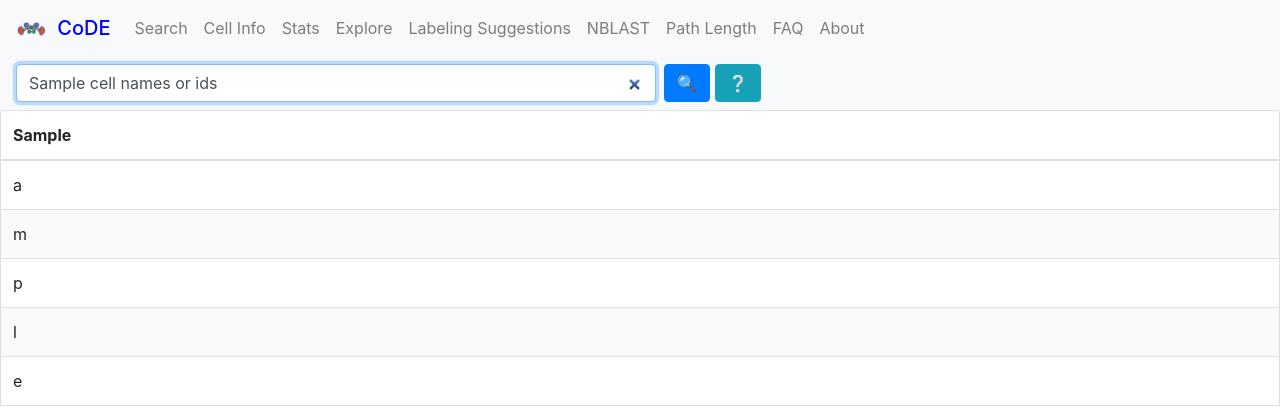
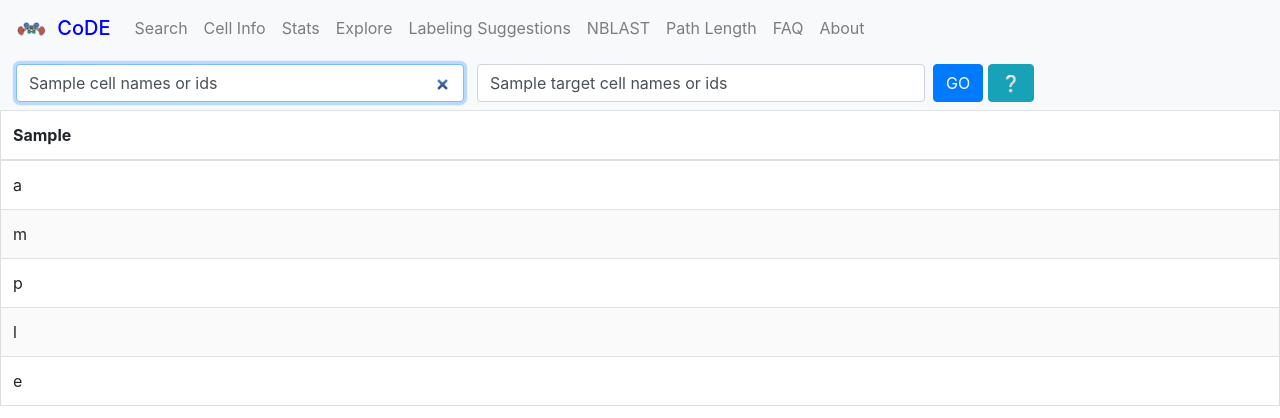
Before and after one commit to murthylab/codex, a Flask app: template src/templates/distance_table.html in a window 1280 px wide. Shown: the top 418 px of the page. Run offline with Flask 2, Linux system fonts and the light colour scheme; the template is opened without the code that fills it: most values are stand-ins (such as "Sample title", 1, 10 or a date in 2020); parts of the project's set-up code (start-up, migrations or seed data) failed here and were passed over; some libraries are stand-ins or nearby versions.

Commit message:
Distance source / target (WIP)

```diff
--- a/src/main.py
+++ b/src/main.py
@@ -823,6 +823,9 @@ def nblast():
             download_url=url_for('nblast', download=1, cell_names_or_ids=cell_names_or_ids),
             info_title=nblast_doc['q'],
             info_text=nblast_doc['a'],
+            info_body="NBLAST is a method for comparing cell by shape / morphology. With this tool you can specify one "
+                      "or more source cells + one or more target cells, and get a matrix of NBLAST scores for all "
+                      "source/target pairs. The higher the score (max 1) the more similar the corresponding cells are.",
             sample_input=sample_input,
         )
 
--- a/src/templates/distance_table.html
+++ b/src/templates/distance_table.html
@@ -3,8 +3,9 @@
 {% block content %}
   <nav class="navbar navbar-light bg-light">
     <form class="form-inline">
-      <input class="form-control mr-sm-2" style="width: 50vw;" autocomplete="off" autofocus type="search" id="cell_names_or_ids" name="cell_names_or_ids" placeholder="enter 2 or more Cell names or IDs" aria-label="Cell IDs" value="{{cell_names_or_ids}}">
-      <button class="btn btn btn-primary my-2 my-sm-0" type="submit" onclick="loading();">&#128269;</button>
+      <input class="form-control mr-sm-2" style="width: 35vw;" autocomplete="off" autofocus type="search" id="cell_names_or_ids" name="cell_names_or_ids" placeholder="Source cell(s)" aria-label="Cell Names or IDs" value="{{cell_names_or_ids}}">
+      <input class="form-control mr-sm-2" style="width: 35vw; margin-left: 5px;" autocomplete="off" autofocus type="search" id="target_cell_names_or_ids" name="target_cell_names_or_ids" placeholder="Target cell(s)" aria-label="Cell Names or IDs" value="{{target_cell_names_or_ids}}">
+      <button class="btn btn btn-primary my-2 my-sm-0" type="submit" onclick="loading();">GO</button>
       <button type="button" class="btn btn-info" style="margin-left: 5px;" title="Info" data-toggle="modal" data-target="#infoModal">&#10068;</button>
       <div class="modal fade" id="infoModal" tabindex="-1" role="dialog" aria-labelledby="infoModalLabel" aria-hidden="true">
         <div class="modal-dialog" role="document">
@@ -51,8 +52,16 @@
 
 {% else %}
 
-<div style="margin: 15px;">
-  For example, try these <button class="btn btn-btn-link" style="color: blue;" type="button" onclick="loading(); document.getElementById('cell_names_or_ids').value = '{{sample_input}}'; document.getElementById('cell_names_or_ids').form.submit();">{{sample_input}}</button>
+
+<div class="card" style="margin: 15px;">
+  <div class="card-header" style="color: purple;">
+    How it works
+  </div>
+  <div class="card-body">
+    {{info_body}}
+    <br><br>
+    <button class="btn btn btn-primary" type="button" onclick="loading(); document.getElementById('cell_names_or_ids').value = '{{sample_input}}'; document.getElementById('cell_names_or_ids').form.submit();">Try with sample cells</button>
+  </div>
 </div>
 
 {% endif %}
```
